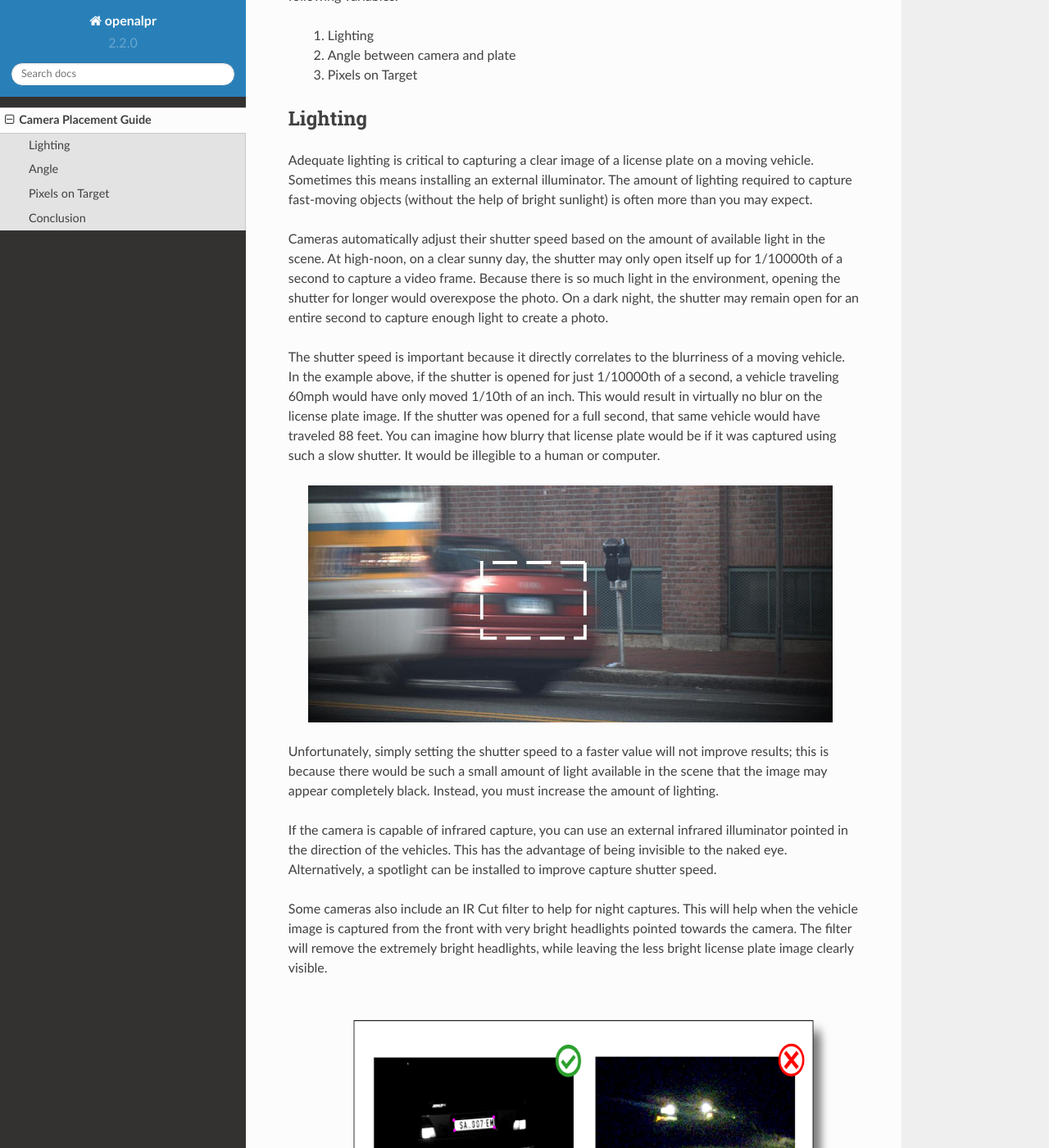
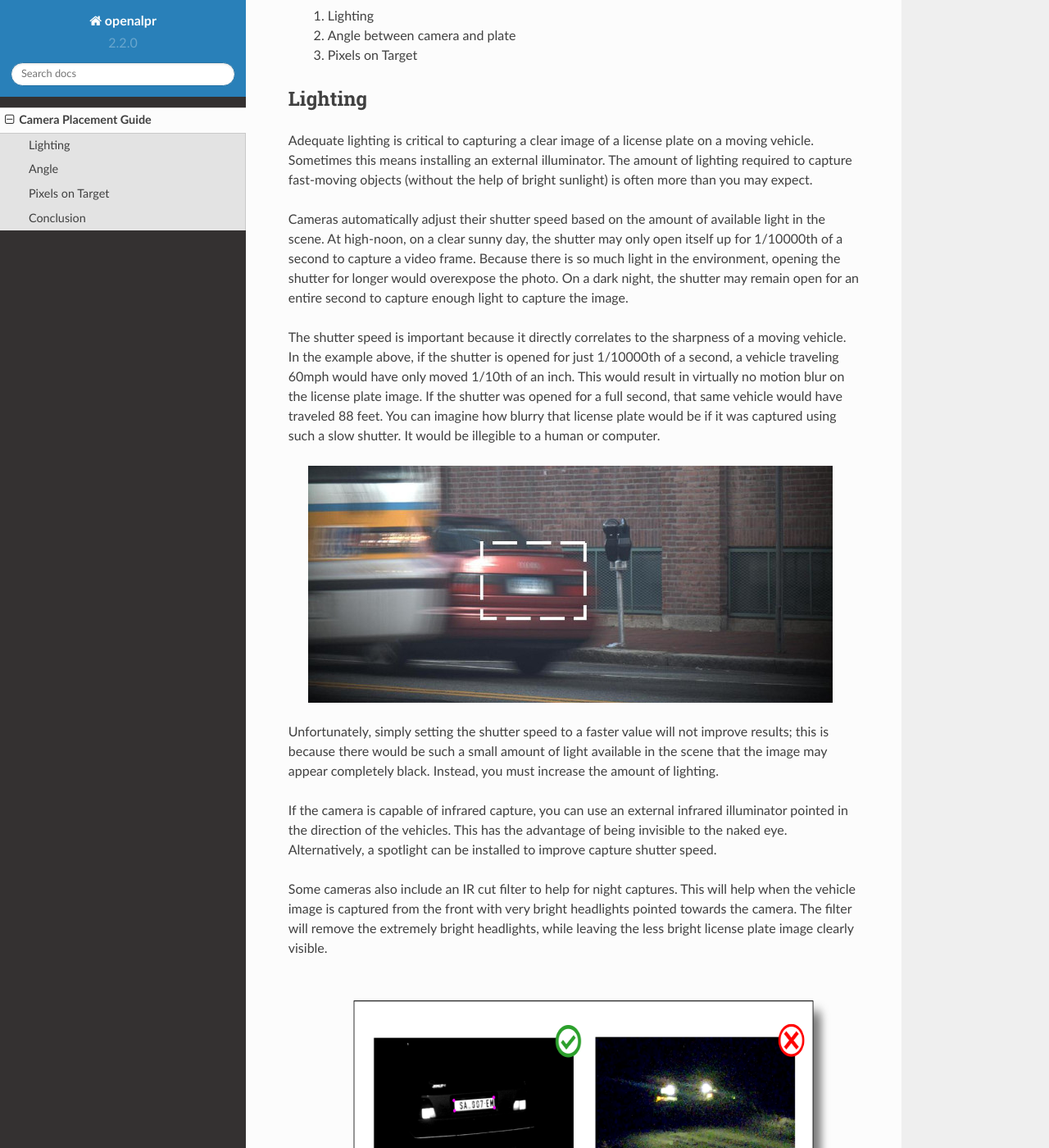
Before and after one commit to openalpr/doc, a Sphinx documentation site: the page built from source/camera_placement.rst, in a window 1280 px wide and 1400 px high, scrolled down 1368 px. Shown: the whole window at 82% size. Built offline with Sphinx 7.4.7 and the Read the Docs theme 2.0.0, drawn with Linux system fonts in a browser that asks for light colours; pages that are not in the unit, such as notebooks, are missing from menus; some of the changed text lies outside the part shown.

Commit message:
minor changes to camera guide

```diff
--- a/source/camera_placement.rst
+++ b/source/camera_placement.rst
@@ -31,9 +31,9 @@
 
 Adequate lighting is critical to capturing a clear image of a license plate on a moving vehicle.  Sometimes this means installing an external illuminator.  The amount of lighting required to capture fast-moving objects (without the help of bright sunlight) is often more than you may expect.
 
-Cameras automatically adjust their shutter speed based on the amount of available light in the scene.  At high-noon, on a clear sunny day, the shutter may only open itself up for 1/10000th of a second to capture a video frame.  Because there is so much light in the environment, opening the shutter for longer would overexpose the photo.  On a dark night, the shutter may remain open for an entire second to capture enough light to create a photo.
+Cameras automatically adjust their shutter speed based on the amount of available light in the scene.  At high-noon, on a clear sunny day, the shutter may only open itself up for 1/10000th of a second to capture a video frame.  Because there is so much light in the environment, opening the shutter for longer would overexpose the photo.  On a dark night, the shutter may remain open for an entire second to capture enough light to capture the image.
 
-The shutter speed is important because it directly correlates to the blurriness of a moving vehicle.  In the example above, if the shutter is opened for just 1/10000th of a second, a vehicle traveling 60mph would have only moved 1/10th of an inch.  This would result in virtually no blur on the license plate image.  If the shutter was opened for a full second, that same vehicle would have traveled 88 feet.  You can imagine how blurry that license plate would be if it was captured using such a slow shutter.  It would be illegible to a human or computer.
+The shutter speed is important because it directly correlates to the sharpness of a moving vehicle.  In the example above, if the shutter is opened for just 1/10000th of a second, a vehicle traveling 60mph would have only moved 1/10th of an inch.  This would result in virtually no motion blur on the license plate image.  If the shutter was opened for a full second, that same vehicle would have traveled 88 feet.  You can imagine how blurry that license plate would be if it was captured using such a slow shutter.  It would be illegible to a human or computer.
 
   .. image:: images/camera_setup/motion_blur.jpg
       :scale: 100%
@@ -43,7 +43,7 @@
 
 If the camera is capable of infrared capture, you can use an external infrared illuminator pointed in the direction of the vehicles.  This has the advantage of being invisible to the naked eye.  Alternatively, a spotlight can be installed to improve capture shutter speed.
 
-Some cameras also include an IR Cut filter to help for night captures.  This will help when the vehicle image is captured from the front with very bright headlights pointed towards the camera.  The filter will remove the extremely bright headlights, while leaving the less bright license plate image clearly visible.
+Some cameras also include an IR cut filter to help for night captures.  This will help when the vehicle image is captured from the front with very bright headlights pointed towards the camera.  The filter will remove the extremely bright headlights, while leaving the less bright license plate image clearly visible.
 
   .. image:: images/camera_setup/lighting_combined.png
       :scale: 100%
```
Also changed, not shown: other parts of source/camera_placement.rst (+1 -1 lines).
